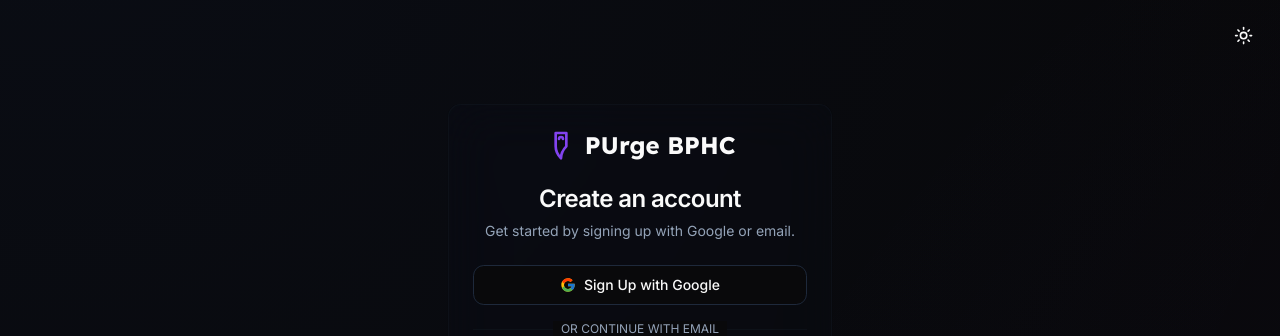
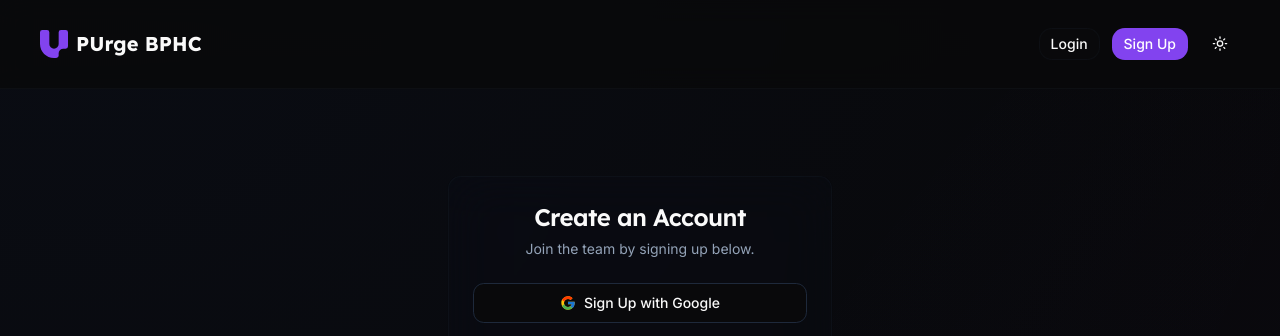
Before and after one commit to Kuber2209/PUrge--Task-Manager-1, a Next.js app: page /signup in a window 1280 px wide. Shown: the top 336 px of the page. Built offline with nearby package versions, Linux system fonts and the light colour scheme; no server answers.

Commit message:
<header class="bg-white dark:bg-gray-950">   <nav class="mx-auto max-w-[

```diff
--- a/src/app/login/page.tsx
+++ b/src/app/login/page.tsx
@@ -1,4 +1,3 @@
-
 'use client';
 
 import { useState, useEffect } from 'react';
@@ -16,8 +15,7 @@ import { Label } from '@/components/ui/label';
 import { useToast } from '@/hooks/use-toast';
 import { Loader2, Eye, EyeOff } from 'lucide-react';
 import { Alert, AlertDescription, AlertTitle } from '@/components/ui/alert';
-import { Separator } from '@/components/ui/separator';
-import { ThemeToggle } from '@/components/theme-toggle';
+import { LandingHeader } from '@/components/landing-header';
 
 const loginSchema = z.object({
   email: z.string().email('Invalid email address.'),
@@ -55,15 +53,6 @@ function GoogleIcon(props: React.SVGProps<SVGSVGElement>) {
   );
 }
 
-function TieIcon(props: React.SVGProps<SVGSVGElement>) {
-  return (
-    <svg xmlns="http://www.w3.org/2000/svg" viewBox="0 0 24 24" fill="none" stroke="currentColor" strokeWidth="2" strokeLinecap="round" strokeLinejoin="round" {...props}>
-      <path d="M12 22s-4-4-4-9V3h8v10s-4 4-4 9z"/>
-      <path d="M10.5 7.5a1.5 1.5 0 0 1 3 0"/>
-    </svg>
-  );
-}
-
 export default function LoginPage() {
   const { logIn, signInWithGoogle, user } = useAuth();
   const router = useRouter();
@@ -77,8 +66,6 @@ export default function LoginPage() {
   });
 
   useEffect(() => {
-    // If the user object becomes available, it means login was successful
-    // and the AuthProvider is done. NOW it's safe to navigate.
     if (user) {
       router.push('/dashboard');
     }
@@ -89,10 +76,7 @@ export default function LoginPage() {
     try {
       await logIn(data.email, data.password);
       toast({ title: 'Login Successful!', description: 'Welcome back.' });
-      // The useEffect will handle redirection on successful login
     } catch (err: any) {
-      // The error is already handled by the toast in useAuth, so no need to show another one here.
-      // We can still set a local error state if needed for inline messages.
       setError(err.message || 'An unknown error occurred.');
     }
   };
@@ -102,8 +86,6 @@ export default function LoginPage() {
     setIsGoogleLoading(true);
     try {
       await signInWithGoogle();
-      // On successful popup login, the onAuthStateChanged listener in useAuth
-      // will trigger, and the useEffect above will redirect to the dashboard.
     } catch (err: any) {
        if (err.code === 'auth/popup-closed-by-user') {
         toast({
@@ -120,18 +102,13 @@ export default function LoginPage() {
   }
 
   return (
-    <div className="flex min-h-screen items-center justify-center bg-transparent p-4 relative">
-      <div className="absolute top-4 right-4">
-          <ThemeToggle />
-      </div>
+    <div className='flex flex-col min-h-screen'>
+      <LandingHeader />
+      <main className="flex flex-1 items-center justify-center p-4">
         <Card className="w-full max-w-sm">
             <CardHeader className="text-center">
-          <div className="flex justify-center items-center gap-2 mb-4">
-            <TieIcon className="h-8 w-8 text-primary" />
-            <h1 className="text-2xl font-bold font-headline">PUrge BPHC</h1>
-          </div>
-          <CardTitle className="text-2xl">Login</CardTitle>
-          <CardDescription>Enter your credentials or sign in with Google.</CardDescription>
+            <CardTitle className="text-2xl font-headline">Welcome Back</CardTitle>
+            <CardDescription>Sign in to access the dashboard.</CardDescription>
             </CardHeader>
             <CardContent className="grid gap-4">
             {error && (
@@ -192,6 +169,7 @@ export default function LoginPage() {
             </p>
             </CardFooter>
         </Card>
+      </main>
     </div>
   );
 }
--- a/src/app/signup/page.tsx
+++ b/src/app/signup/page.tsx
@@ -1,4 +1,3 @@
-
 'use client';
 
 import { useState } from 'react';
@@ -16,7 +15,7 @@ import { Label } from '@/components/ui/label';
 import { useToast } from '@/hooks/use-toast';
 import { Loader2, Eye, EyeOff } from 'lucide-react';
 import { Alert, AlertDescription, AlertTitle } from '@/components/ui/alert';
-import { ThemeToggle } from '@/components/theme-toggle';
+import { LandingHeader } from '@/components/landing-header';
 
 const signupSchema = z.object({
   name: z.string().min(2, 'Name must be at least 2 characters long.'),
@@ -55,16 +54,6 @@ function GoogleIcon(props: React.SVGProps<SVGSVGElement>) {
   );
 }
 
-function TieIcon(props: React.SVGProps<SVGSVGElement>) {
-  return (
-    <svg xmlns="http://www.w3.org/2000/svg" viewBox="0 0 24 24" fill="none" stroke="currentColor" strokeWidth="2" strokeLinecap="round" strokeLinejoin="round" {...props}>
-      <path d="M12 22s-4-4-4-9V3h8v10s-4 4-4 9z"/>
-      <path d="M10.5 7.5a1.5 1.5 0 0 1 3 0"/>
-    </svg>
-  );
-}
-
-
 export default function SignupPage() {
   const { signUp, signInWithGoogle } = useAuth();
   const router = useRouter();
@@ -84,7 +73,6 @@ export default function SignupPage() {
       toast({ title: 'Account Created!', description: 'You have been successfully signed up.' });
       router.push('/dashboard');
     } catch (err: any) {
-      // Error is already handled by the toast in useAuth
       setError(err.message || 'An unknown error occurred.');
     }
   };
@@ -94,8 +82,6 @@ export default function SignupPage() {
     setIsGoogleLoading(true);
     try {
       await signInWithGoogle();
-      // On successful popup login, the onAuthStateChanged listener in useAuth
-      // will trigger, and the app will redirect to the dashboard.
       router.push('/dashboard');
     } catch (err: any) {
       if (err.code === 'auth/popup-closed-by-user') {
@@ -112,20 +98,14 @@ export default function SignupPage() {
     }
   }
 
-
   return (
-    <div className="flex min-h-screen items-center justify-center bg-transparent p-4 relative">
-       <div className="absolute top-4 right-4">
-          <ThemeToggle />
-      </div>
+    <div className='flex flex-col min-h-screen'>
+        <LandingHeader />
+        <main className="flex flex-1 items-center justify-center p-4">
             <Card className="w-full max-w-sm">
                 <CardHeader className="text-center">
-            <div className="flex justify-center items-center gap-2 mb-4">
-            <TieIcon className="h-8 w-8 text-primary" />
-            <h1 className="text-2xl font-bold font-headline">PUrge BPHC</h1>
-        </div>
-        <CardTitle className="text-2xl">Create an account</CardTitle>
-        <CardDescription>Get started by signing up with Google or email.</CardDescription>
+                    <CardTitle className="text-2xl font-headline">Create an Account</CardTitle>
+                    <CardDescription>Join the team by signing up below.</CardDescription>
                 </CardHeader>
                 <CardContent className="grid gap-4">
                 {error && (
@@ -193,6 +173,7 @@ export default function SignupPage() {
                 </p>
                 </CardFooter>
             </Card>
+        </main>
     </div>
   );
 }
--- /dev/null
+++ b/src/components/landing-header.tsx
@@ -0,0 +1,70 @@
+'use client';
+
+import Link from 'next/link';
+import { ThemeToggle } from './theme-toggle';
+
+function Logo(props: React.SVGProps<SVGSVGElement>) {
+    return (
+        <svg fill="none" viewBox="0 0 28 28" height="28" width="28" {...props}>
+            <path className="fill-primary" d="M2.333 0A2.333 2.333 0 0 0 0 2.333V14c0 7.732 6.268 14 14 14 1.059 0 2.09-.117 3.082-.34.965-.217 1.585-1.118 1.585-2.107v-2.22a4.667 4.667 0 0 1 4.666-4.666h2.334A2.333 2.333 0 0 0 28 16.333v-14A2.333 2.333 0 0 0 25.667 0H21a2.333 2.333 0 0 0-2.333 2.333V14a4.667 4.667 0 0 1-9.334 0V2.333A2.333 2.333 0 0 0 7 0H2.333Z"/>
+        </svg>
+    )
+}
+
+function HamburgerIcon(props: React.SVGProps<SVGSVGElement>) {
+    return (
+        <svg width="16" height="16" viewBox="0 0 256 256" className="group-has-[input:checked]:hidden fill-foreground" {...props}>
+            <path d="M228 128a12 12 0 0 1-12 12H40a12 12 0 0 1 0-24h176a12 12 0 0 1 12 12ZM40 76h176a12 12 0 0 0 0-24H40a12 12 0 0 0 0 24Zm176 104H40a12 12 0 0 0 0 24h176a12 12 0 0 0 0-24Z"/>
+        </svg>
+    )
+}
+
+function CloseIcon(props: React.SVGProps<SVGSVGElement>) {
+    return (
+        <svg width="16" height="16" viewBox="0 0 256 256" className="hidden group-has-[input:checked]:block fill-foreground" {...props}>
+            <path d="M208.49 191.51a12 12 0 0 1-17 17L128 145l-63.51 63.49a12 12 0 0 1-17-17L111 128 47.51 64.49a12 12 0 0 1 17-17L128 111l63.51-63.52a12 12 0 0 1 17 17L145 128Z"/>
+        </svg>
+    )
+}
+
+export function LandingHeader() {
+    return (
+        <header className="bg-background/80 dark:bg-background/50 backdrop-blur-md sticky top-0 z-50 border-b">
+            <nav className="mx-auto max-w-[52.5rem] p-4 lg:max-w-[78rem] lg:p-6">
+                <div className="relative flex items-center gap-x-4">
+                    <div className="order-1 flex grow basis-0">
+                        <Link href="/login" className="order-1 flex items-center gap-2 font-headline text-xl font-bold">
+                            <Logo />
+                            <span>PUrge BPHC</span>
+                        </Link>
+                    </div>
+                    <div className="order-4 flex items-center group peer lg:hidden">
+                        <input type="checkbox" id="menu" className="hidden"/>
+                        <label htmlFor="menu" className="bg-background hover:bg-muted ring-1 ring-inset ring-border rounded-lg p-2 cursor-pointer">
+                           <HamburgerIcon />
+                           <CloseIcon />
+                        </label>
+                    </div>
+                    <div className="order-3 absolute top-11 left-0 w-full hidden peer-has-[:checked]:flex flex-col gap-2 bg-background ring-1 ring-inset ring-border shadow-md rounded-lg px-6 py-4 lg:order-2 lg:relative lg:top-0 lg:w-auto lg:flex lg:flex-row lg:ring-0 lg:p-0 lg:shadow-none">
+                        <div className="flex flex-col gap-2 lg:flex-row *:flex *:items-center *:gap-x-1.5 *:py-1.5 *:text-sm *:text-foreground *:font-medium lg:*:px-2">
+                        </div>
+                        <div className="w-full flex py-2 lg:hidden">
+                            <Link href="/login" className="w-full rounded-lg px-3 py-1.5 text-sm font-medium text-center bg-background hover:bg-muted ring-1 ring-inset ring-border text-foreground transition duration-[250ms] ease-in-out">
+                                Login
+                            </Link>
+                        </div>
+                    </div>
+                    <div className="order-2 inline-flex items-center gap-x-3 lg:order-3 *:rounded-lg *:px-3 *:py-1.5 *:text-sm *:font-medium *:transition *:duration-[250ms] *:ease-in-out">
+                        <Link href="/login" className="hidden bg-background hover:bg-muted ring-1 ring-inset ring-border text-foreground lg:block">
+                            Login
+                        </Link>
+                        <Link href="/signup" className="bg-primary hover:bg-primary/90 text-primary-foreground">
+                            Sign Up
+                        </Link>
+                        <ThemeToggle />
+                    </div>
+                </div>
+            </nav>
+        </header>
+    )
+}
```
Lines whose indentation alone changed are shown as unchanged.
